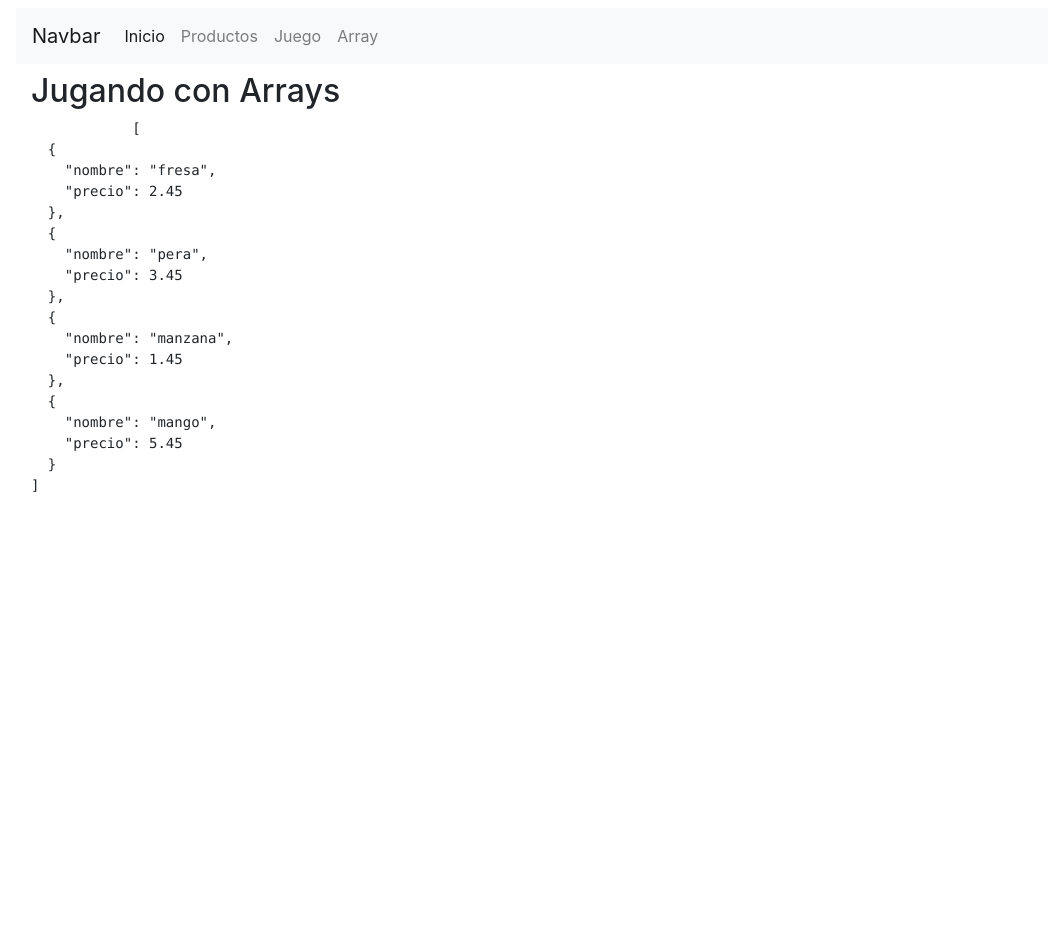
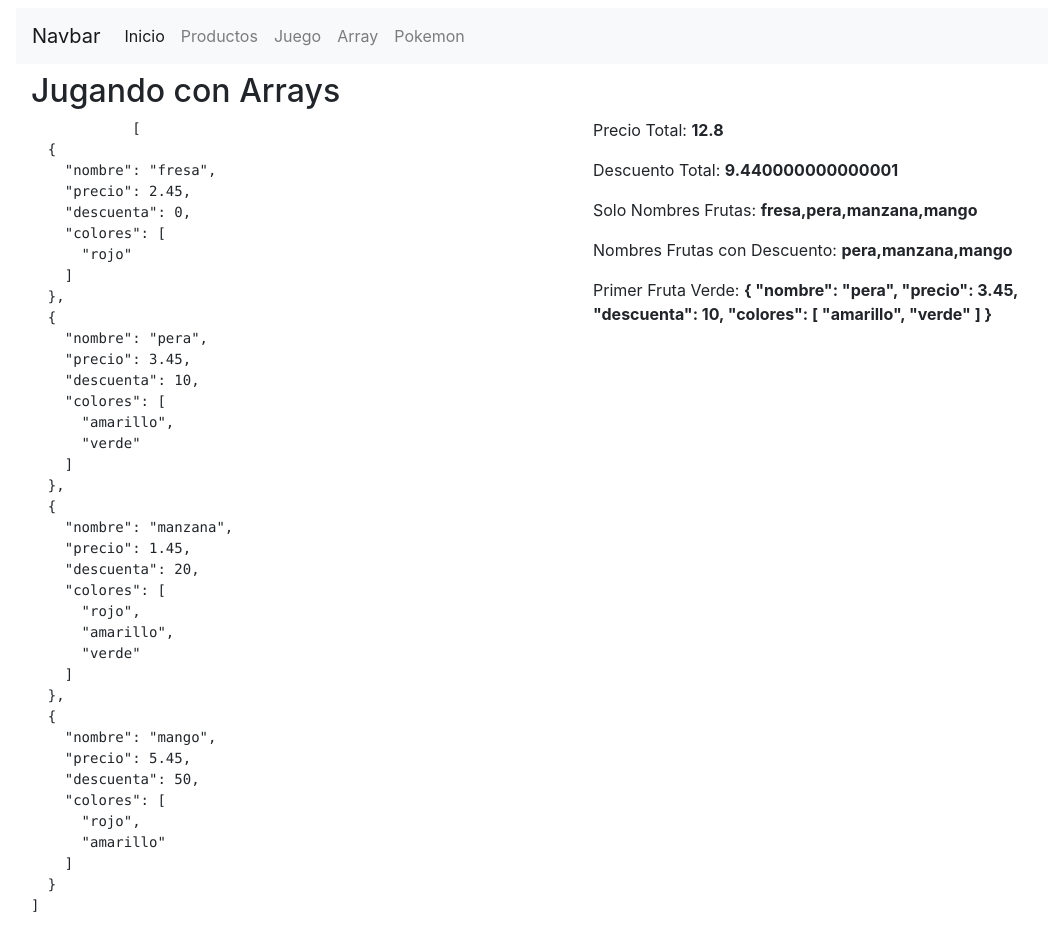
Before and after one commit to PRIYI00/AngularInicio, an Angular app: page /arrays in a window 1280 px wide. Shown: the top 950 px of the page, without its empty margins (62-1110 px from the left). Before the commit the page ends 800 px from the top, so only its background shows below. Built offline with nearby package versions, Linux system fonts and the light colour scheme.

Commit message:
Pokemon Service

```diff
--- a/src/app/app-routing.module.ts
+++ b/src/app/app-routing.module.ts
@@ -2,12 +2,14 @@ import { NgModule } from '@angular/core';
 import { Routes, RouterModule } from '@angular/router';
 import { InicioComponent } from './paginas/inicio/inicio.component';
 import { ArraysComponent } from './paginas/arrays/arrays.component';
+import { PokemonRestComponent } from './paginas/pokemon-rest/pokemon-rest.component';
 
 // Definir las Rutas de la App de Angular
 // El Path debe coincidir con [RouterLink] del componente Navbar.
 const routes: Routes = [
   {path: '', component: InicioComponent},
-  {path: 'arrays', component: ArraysComponent}
+  {path: 'arrays', component: ArraysComponent},
+  {path: 'pokemon', component: PokemonRestComponent}
 ];
 
 @NgModule({
--- a/src/app/app.module.ts
+++ b/src/app/app.module.ts
@@ -8,6 +8,8 @@ import { BotonComponent } from './componentes/boton/boton.component';
 import { InicioComponent } from './paginas/inicio/inicio.component';
 import { ArraysComponent } from './paginas/arrays/arrays.component';
 import { NavbarComponent } from './componentes/navbar/navbar.component';
+import { PokemonRestComponent } from './paginas/pokemon-rest/pokemon-rest.component';
+import { HttpClientModule } from '@angular/common/http';
 
 @NgModule({
   declarations: [
@@ -16,10 +18,12 @@ import { NavbarComponent } from './componentes/navbar/navbar.component';
     BotonComponent,
     InicioComponent,
     ArraysComponent,
-    NavbarComponent
+    NavbarComponent,
+    PokemonRestComponent
   ],
   imports: [
     BrowserModule,
+    HttpClientModule,
     AppRoutingModule
   ],
   providers: [],
--- a/src/app/componentes/navbar/navbar.component.html
+++ b/src/app/componentes/navbar/navbar.component.html
@@ -18,6 +18,9 @@
             <li class="nav-item">
                 <a [routerLink]="['/arrays']" routerLinkActive="router-link-active" class="nav-link">Array</a>
             </li>
+            <li class="nav-item">
+                <a [routerLink]="['/pokemon']" routerLinkActive="router-link-active" class="nav-link">Pokemon</a>
+            </li>
         </ul>
     </div>
   </nav>
--- /dev/null
+++ b/src/app/model/pokemon.ts
@@ -0,0 +1,32 @@
+export class Pokemon {
+    private _id: number;
+    private _imagen: string;
+    private _nombre: string;
+
+    constructor(nombre:string){
+        this._id = 0;
+        this._nombre = nombre;
+        this._imagen = 'https://cdn.iconscout.com/icon/premium/png-256-thumb/pokemon-28-674603.png';
+    }
+
+    public get id(): number {
+        return this._id;
+    }
+    public set id(value: number) {
+        this._id = value;
+    }
+
+    public get nombre(): string {
+        return this._nombre;
+    }
+    public set nombre(value: string) {
+        this._nombre = (value !== undefined && value !== '')? value: 'Sin Nombre';
+    }
+
+    public get imagen(): string {
+        return this._imagen;
+    }
+    public set imagen(value: string) {
+        this._imagen = value;
+    }
+}
--- a/src/app/paginas/arrays/arrays.component.html
+++ b/src/app/paginas/arrays/arrays.component.html
@@ -6,6 +6,10 @@
         </pre>
     </div>
     <div class="col">
-
+        <p> Precio Total: <b> {{total}} </b> </p>
+        <p> Descuento Total: <b> {{totalDescuento}} </b> </p>
+        <p> Solo Nombres Frutas: <b> {{aSoloNombres}} </b> </p>
+        <p> Nombres Frutas con Descuento: <b> {{frutasConDescuento}} </b> </p>
+        <p> Primer Fruta Verde: <b> {{primerFrutaVerde | json}} </b> </p>
     </div>
 </div>
--- a/src/app/paginas/arrays/arrays.component.ts
+++ b/src/app/paginas/arrays/arrays.component.ts
@@ -8,19 +8,46 @@ import { Component, OnInit } from '@angular/core';
 export class ArraysComponent implements OnInit {
 
   frutas: any;
+  total: number;
+  totalDescuento: number;
+  aSoloNombres: Array<string>;
+  frutasConDescuento: Array<string>;
+  primerFrutaVerde: any;
 
   constructor() {
     console.trace('ArraysComponent Constructor');
+
+    this.total = 0;
+    this.totalDescuento = 0;
+    this.aSoloNombres = [];
+    this.frutasConDescuento = [];
+    this.primerFrutaVerde = [];
+
     this.frutas = [
-      {"nombre": "fresa", "precio": 2.45},
-      {"nombre": "pera", "precio": 3.45},
-      {"nombre": "manzana", "precio": 1.45},
-      {"nombre": "mango", "precio": 5.45}
+      {"nombre": "fresa", "precio": 2.45, "descuenta": 0, "colores": ['rojo']},
+      {"nombre": "pera", "precio": 3.45, "descuenta": 10, "colores": ['amarillo', 'verde']},
+      {"nombre": "manzana", "precio": 1.45, "descuenta": 20, "colores": ['rojo', 'amarillo', 'verde']},
+      {"nombre": "mango", "precio": 5.45, "descuenta": 50, "colores": ['rojo', 'amarillo']}
     ];
   }
 
   ngOnInit() {
     console.trace('ArraysComponent ngOnInit');
+
+    // this.frutas.array.forEach(fruta => {this.total += fruta.precio;});
+    // this.total = this.frutas.map(elemeto => {return elemento.precio})
+    // this.total = this.frutas.reduce((previous, current) => {return previous.precio + current.precio});
+
+    // Modo Reducido (Lo de Arriba en una Linea)
+    this.total = this.frutas.map(elemento => elemento.precio).reduce((current, previous) => current + previous);
+
+    this.totalDescuento = this.frutas.reduce((previous, current) => (previous + (current.precio - ((current.precio * current.descuenta) / 100))),0);
+
+    this.aSoloNombres = this.frutas.map(elemento => elemento.nombre);
+
+    this.frutasConDescuento = this.frutas.filter(elemento => elemento.descuenta > 0).map(elemento => elemento.nombre);
+
+    this.primerFrutaVerde = this.frutas.find(f => f.colores.find(c => c === "verde"));
   }
 
 }
--- /dev/null
+++ b/src/app/paginas/pokemon-rest/pokemon-rest.component.html
@@ -0,0 +1,9 @@
+<p>{{pokemon | json}}</p>
+
+<div class="card" style="width: 18rem;">
+    <img src="{{pokemon.imagen}}" class="card-img-top" alt="imagen pokemon">
+    <div class="card-body">
+      <h5 class="card-title">{{pokemon.nombre}}</h5>
+      <p class="card-text">Some quick example text to build on the card title and make up the bulk of the card's content.</p>
+    </div>
+  </div>
--- /dev/null
+++ b/src/app/paginas/pokemon-rest/pokemon-rest.component.ts
@@ -0,0 +1,39 @@
+import { Component, OnInit } from '@angular/core';
+import { Pokemon } from 'src/app/model/pokemon';
+import { PokemonService } from 'src/app/services/pokemon.service';
+
+@Component({
+  selector: 'app-pokemon-rest',
+  templateUrl: './pokemon-rest.component.html',
+  styleUrls: ['./pokemon-rest.component.scss']
+})
+export class PokemonRestComponent implements OnInit {
+
+  pokemon: Pokemon;
+
+  constructor(private pokemonService: PokemonService) {
+    console.trace('PokemonRestComponent Constructor');
+    this.pokemon = new Pokemon('pikachu');
+  }
+
+  ngOnInit() {
+    console.trace('PokemonRestComponent ngOnInit');
+
+    // Llamadas a los Servicios.
+    // A un Observable nos tenemos que suscribir.
+    // Cuando llamamos a un observable tenemos tres posibles metodos solo uno es obligatorio.
+
+    this.pokemonService.getPokemon(this.pokemon.nombre).subscribe(
+      data => {
+        console.debug('Petición Correcta data %o', data);
+      },
+      error => {
+        console.warn('Petición Erronea data %o', error);
+      },
+      () => {
+        console.trace('Esto se hace Siempre');
+      }
+    );
+  }
+
+}
--- a/src/app/services/pokemon.service.ts
+++ b/src/app/services/pokemon.service.ts
@@ -1,11 +1,20 @@
 import { Injectable } from '@angular/core';
+import { HttpClient } from '@angular/common/http';
+import { Observable } from 'rxjs';
 
 @Injectable({
   providedIn: 'root'
 })
 export class PokemonService {
 
-  constructor() {
+  constructor(private http: HttpClient) {
     console.trace("PokemonService Constructor");
   }
+
+  getPokemon(nombre:string): Observable<any> {
+    const url = `https://pokeapi.co/api/v2/pokemon/${nombre}/`;
+    console.trace("PokemonService getPokemon " + url);
+    return this.http.get(url);
+
+  }
 }
```
Also changed, not shown: src/app/paginas/pokemon-rest/pokemon-rest.component.scss (added), 1 other file (tests, documents, lock files or other folders).
